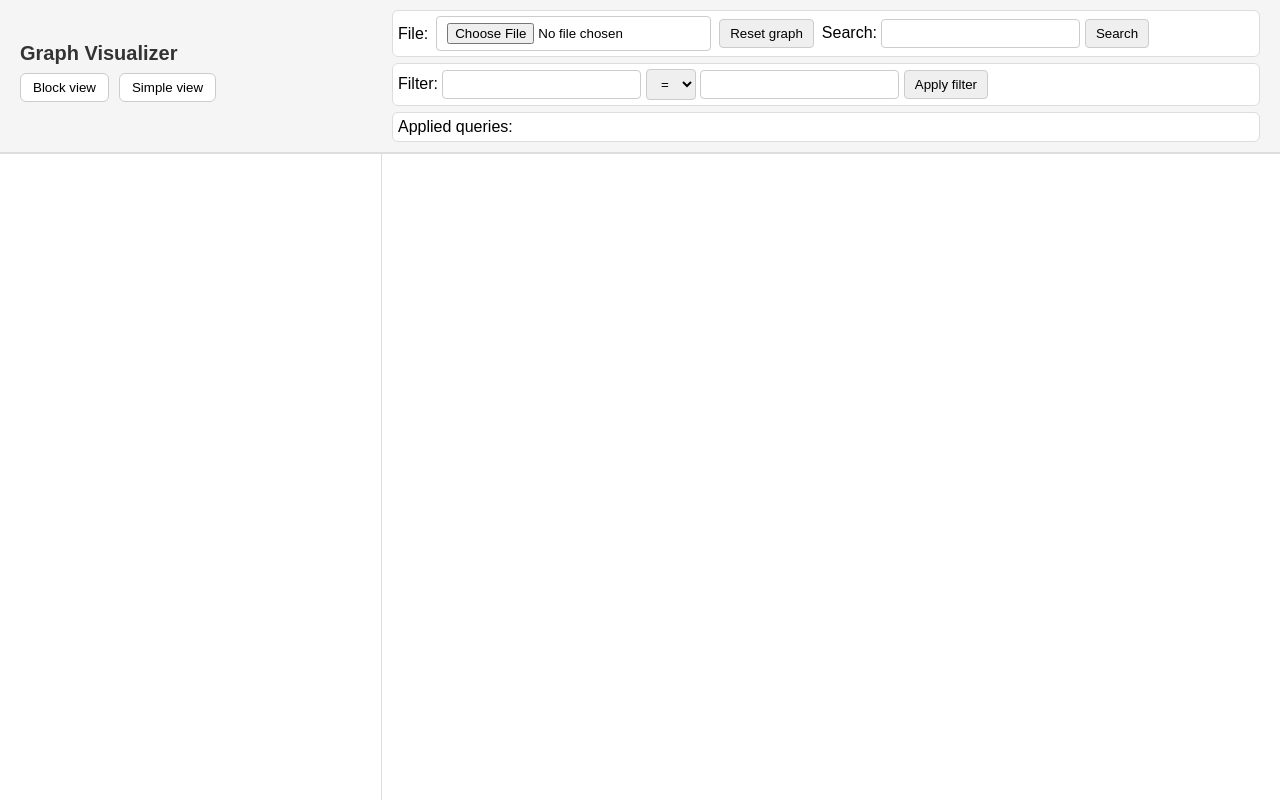
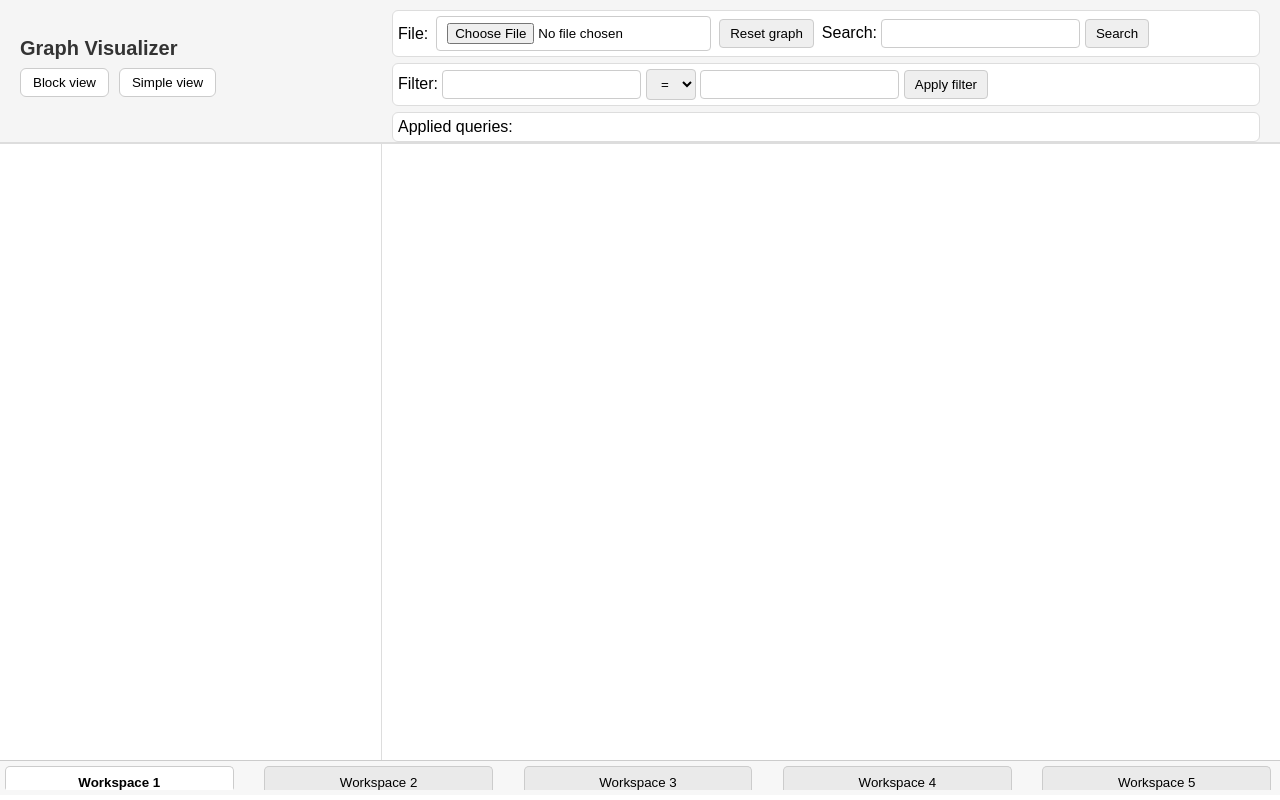
Before and after one commit to SOKTeam9/SOK-Tim-9, a Django app: page / in a window 1280 px wide. Run offline with Django 5.2, Linux system fonts and the light colour scheme.

Commit message:
ADD Workspaces style

```diff
--- a/GraphVisualizer/graph_explorer/webapp/static/styles.css
+++ b/GraphVisualizer/graph_explorer/webapp/static/styles.css
@@ -10,11 +10,13 @@ html {
 .page {
   display: flex;
   flex-direction: column;
-  height: 100vh;
+  height: 95vh;
 }
 
 /* HEADER */
 .header {
+  flex: none;
+  height: 16%;
   display: flex;
   justify-content: space-between;
   align-items: stretch; /* iste visine za left-header i right-header */
@@ -113,12 +115,11 @@ button.reset:hover {
 .left .top {
   flex: 2;
   padding: 5px;
-  min-height: 47%;            /* sprečava da sadržaj gura flex */
+  min-height: 47%; /* sprečava da sadržaj gura flex */
   overflow: hidden;
 }
 
-
-.left .top #treeView{
+.left .top #treeView {
   overflow: auto;
 }
 
@@ -136,12 +137,24 @@ button.reset:hover {
   padding: 5px;
 }
 
-.link { stroke: #aaa; }
-.node { fill: steelblue; cursor: pointer; }
-.label { font-size: 12px; text-anchor: middle; }
+.link {
+  stroke: #aaa;
+}
+.node {
+  fill: steelblue;
+  cursor: pointer;
+}
+.label {
+  font-size: 12px;
+  text-anchor: middle;
+}
 
-.link-small { stroke: #ccc; }
-.node-small { fill: black; }
+.link-small {
+  stroke: #ccc;
+}
+.node-small {
+  fill: black;
+}
 
 h1 {
   margin-top: 8px;
@@ -152,3 +165,30 @@ span.selected-node {
   color: green;
   font-weight: bold;
 }
+
+.workspaces {
+  flex: none;
+  height: 3%;
+  display: flex;
+  border-top: 1px solid #ccc;
+  background: #f7f7f7;
+  padding: 5px;
+  justify-content: space-between;
+}
+
+.workspace-tab {
+  border: 1px solid #ccc;
+  border-bottom: none;
+  background: #eaeaea;
+  padding: 8px 16px;
+  margin-right: 4px;
+  cursor: pointer;
+  border-radius: 5px 5px 0 0;
+  width: 18%;
+}
+
+.workspace-tab.active {
+  background: white;
+  font-weight: bold;
+  border-bottom: 2px solid white; /* da izgleda "spojeno" sa sadržajem */
+}
--- a/GraphVisualizer/graph_explorer/webapp/templates/base.html
+++ b/GraphVisualizer/graph_explorer/webapp/templates/base.html
@@ -69,6 +69,13 @@
     <div class="center">{% block mainView %}{% endblock %}</div>
   </div>
   </div>
+  <div class="workspaces">
+    <button class="workspace-tab active">Workspace 1</button>
+    <button class="workspace-tab">Workspace 2</button>
+    <button class="workspace-tab">Workspace 3</button>
+    <button class="workspace-tab">Workspace 4</button>
+    <button class="workspace-tab">Workspace 5</button>
+  </div>
 </body>
 
 </html>
```
